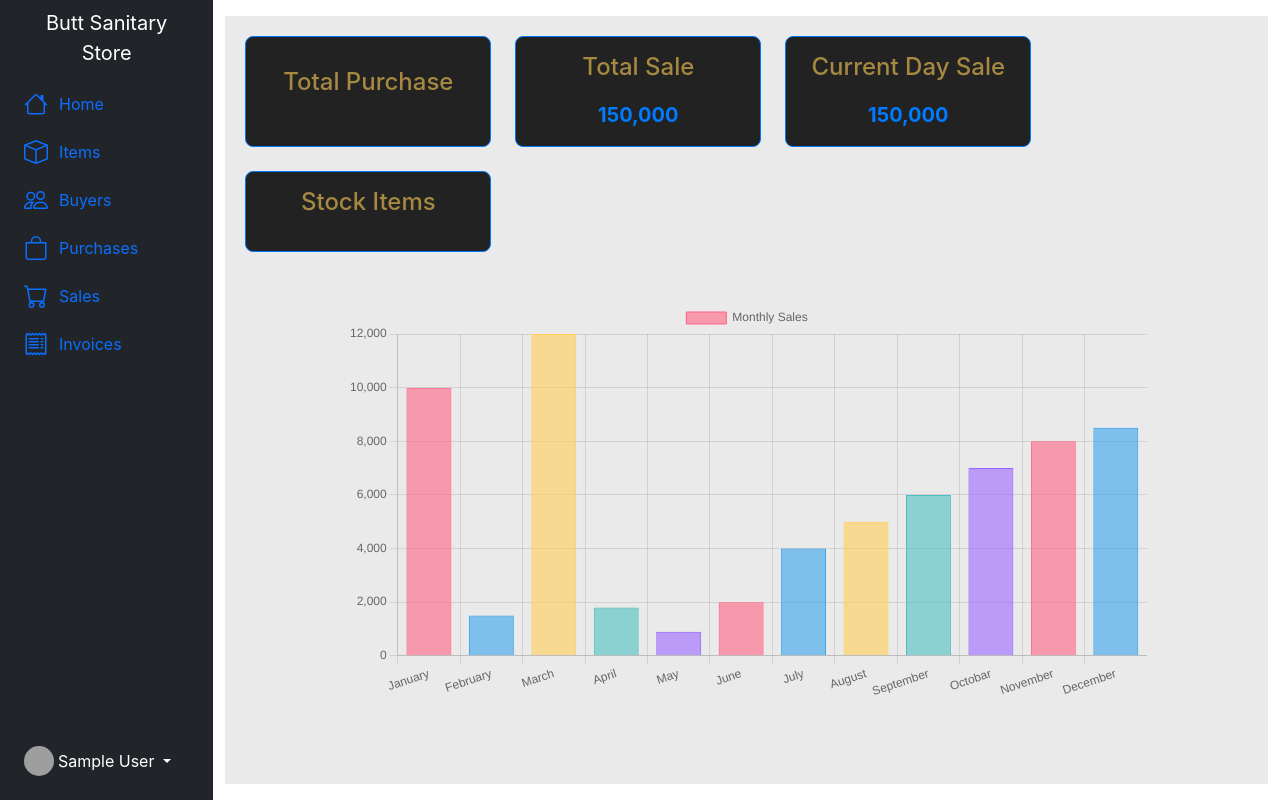
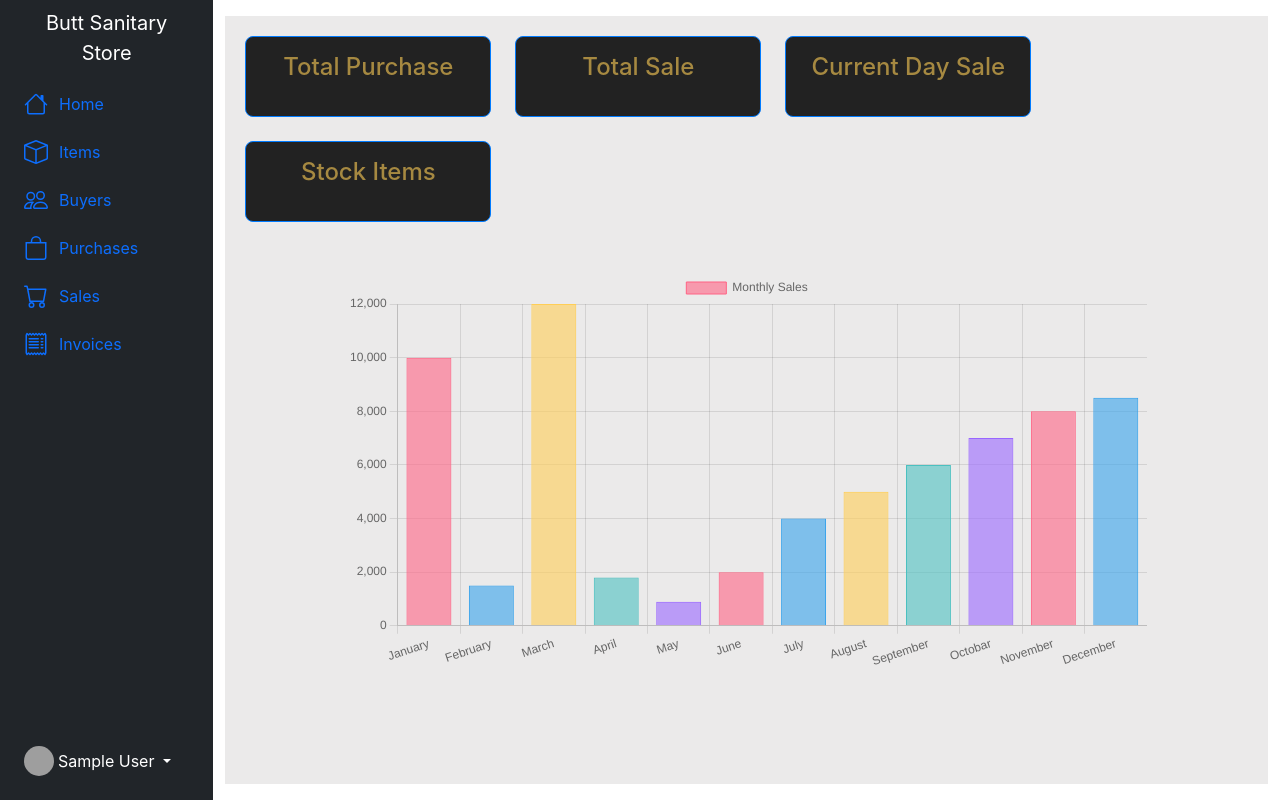
Before and after one commit to jamshaid302/inventory-system-FE, a React (Create React App) app: page /home in a window 1280 px wide. Built offline with nearby package versions, Linux system fonts and the light colour scheme; no server answers; sample sign-in values are in the browser's storage; grey boxes are pictures that could not be loaded; the HTML template or start-up script is replaced by a standard one.

Commit message:
work on the home page

```diff
--- a/src/pages/dashboard/index.js
+++ b/src/pages/dashboard/index.js
@@ -3,18 +3,33 @@ import "./style.css";
 import Layout from "../../components/layout";
 import BarChart from "../../components/barChart";
 import Purchases from "../../services/purchases";
+import Sales from "../../services/sales";
 
 const DashboardPage = () => {
-  const [dashboardData, setDashobaordData] = useState({});
+  const [dashboardData, setDashbaordData] = useState({});
 
   useEffect(() => {
-    const totalPurchasesSum = async () => {
-      const res = await Purchases.getTotalPurchasesAmount();
-      if (res) {
-        setDashobaordData(res?.data);
+    const fetchData = async () => {
+      try {
+        const purchasesRes = await Purchases.getTotalPurchasesAmount();
+        if (purchasesRes) {
+          setDashbaordData(purchasesRes?.data);
+        }
+
+        const salesRes = await Sales.getSalesTotal();
+        if (salesRes) {
+          setDashbaordData((prev) => ({
+            ...prev,
+            salesTotal: salesRes?.data?.salesTotal,
+            currentDaySalesTotal: salesRes?.data?.currentDaySalesTotal,
+          }));
+        }
+      } catch (error) {
+        console.error("Error fetching data:", error);
       }
     };
-    totalPurchasesSum();
+
+    fetchData();
   }, []);
 
   return (
@@ -33,7 +48,7 @@ const DashboardPage = () => {
             <div className="card rounded-3">
               <div className="card-body d-flex flex-column justify-content-center">
                 <h5 className="card-title">Total Sale</h5>
-                <p className="card-text">150,000</p>
+                <p className="card-text">{dashboardData?.salesTotal}</p>
               </div>
             </div>
           </div>
@@ -41,7 +56,9 @@ const DashboardPage = () => {
             <div className="card rounded-3">
               <div className="card-body d-flex flex-column justify-content-center">
                 <h5 className="card-title">Current Day Sale</h5>
-                <p className="card-text">150,000</p>
+                <p className="card-text">
+                  {dashboardData?.currentDaySalesTotal}
+                </p>
               </div>
             </div>
           </div>
--- a/src/services/sales.js
+++ b/src/services/sales.js
@@ -17,6 +17,10 @@ const Sales = {
       "GET"
     );
   },
+
+  getSalesTotal: () => {
+    return apiRequests(salesRoutes.getTotals, "GET");
+  },
 };
 
 export default Sales;
--- a/src/utils/routes.js
+++ b/src/utils/routes.js
@@ -28,4 +28,5 @@ export const purchasesRoutes = {
 export const salesRoutes = {
   get: `${API_URL}/api/sales`,
   add: `${API_URL}/api/sales`,
+  getTotals: `${API_URL}/api/sales/sales-total`,
 };
```
